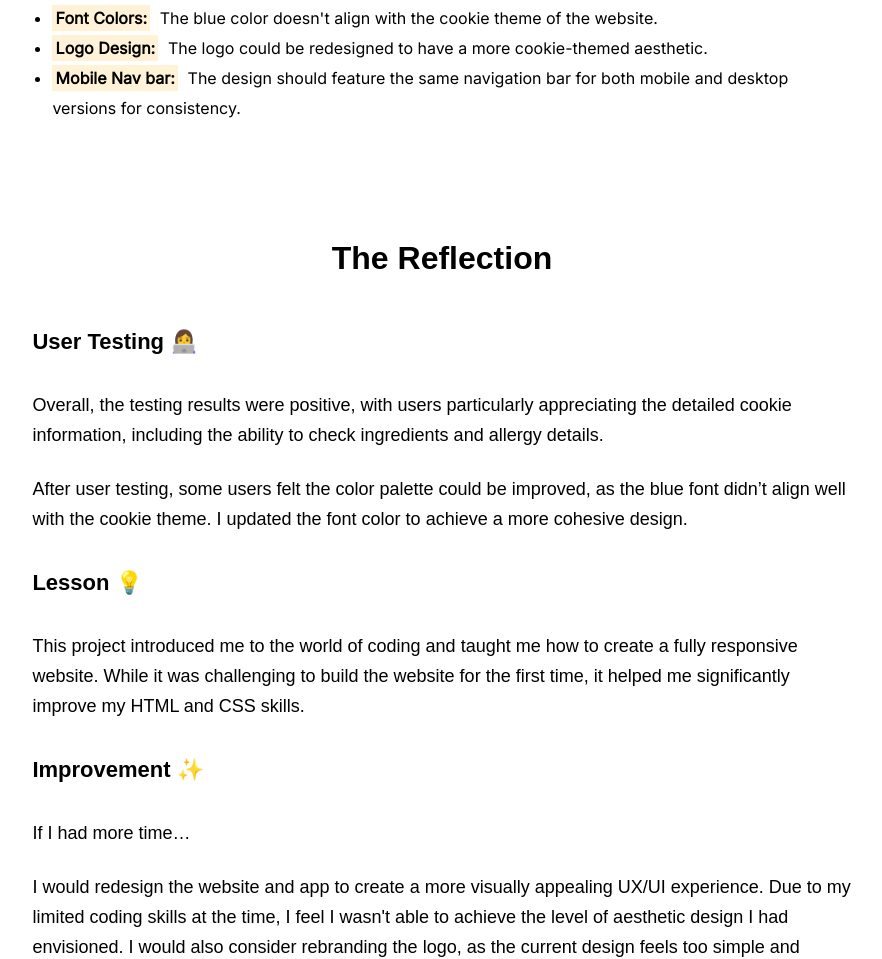
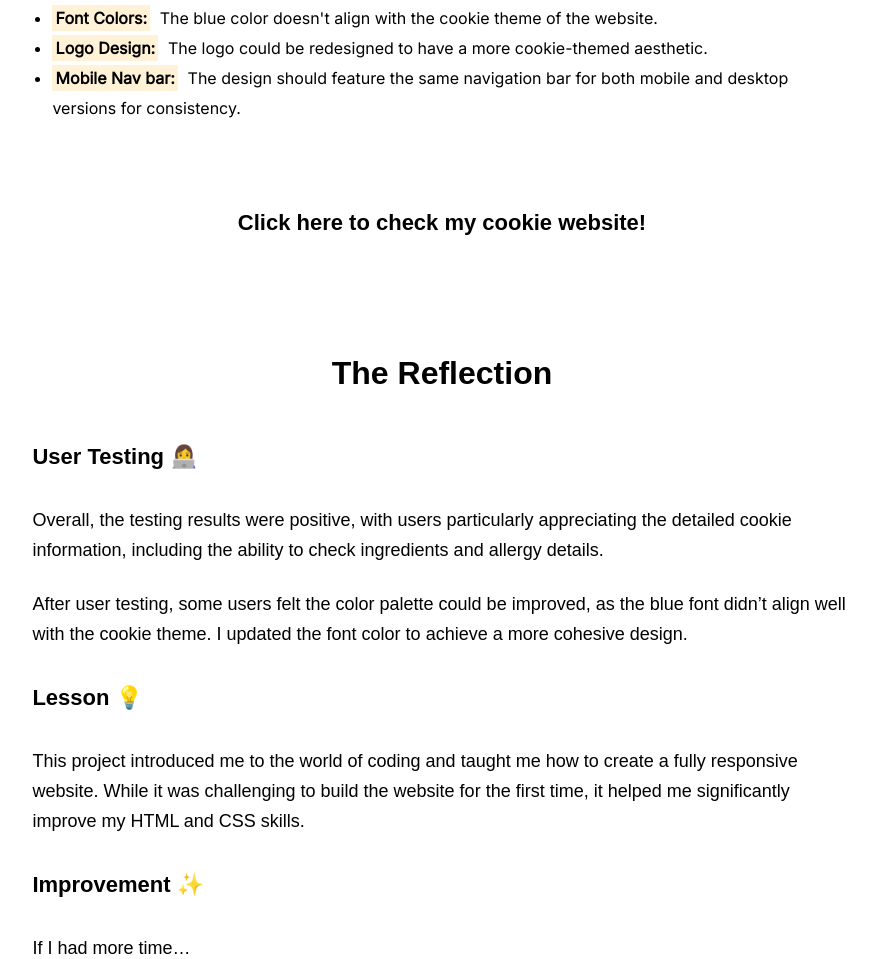
Before and after one commit to soyeonyumich/UXportfolio.github.io, a plain HTML site: page lookie.html in a window 1280 px wide. Shown: the part 7502-8461 px from the top of the page, without its empty margins (198-1080 px from the left). Drawn offline with nearby package versions, Linux system fonts and the light colour scheme; a web font is replaced by a local one.

Commit message:
first commit

```diff
--- a/css/lookie.css
+++ b/css/lookie.css
@@ -134,7 +134,19 @@ a:hover {
     margin-bottom: 20px; /* Adjust this value to control the bottom margin */
     margin-top: 8%;
 }
+.web{
+    font-size: 22px;
+     font-weight: bold;
+     font-family: sans-serif;
+     padding-top: 27px;
+     padding-bottom: 15px;
+     display: inline-block;
 
+}
+.section-container2 {
+    padding: 20px 10%;
+    text-align: center; /* Centers the content inside the container */
+  }
 
 .project-overview-container h2 {
     grid-column: span 3; /* Makes the title span across all columns */
--- a/lookie.html
+++ b/lookie.html
@@ -184,6 +184,9 @@
 
                 </ol>
             </section>
+            <section class="section-container2">
+                <a class="web" href="https://soyeonyumich.github.io/lookie-github.io/"> Click here to check my cookie website! </a>
+            </section>
         </section>
 
         </section>
```
